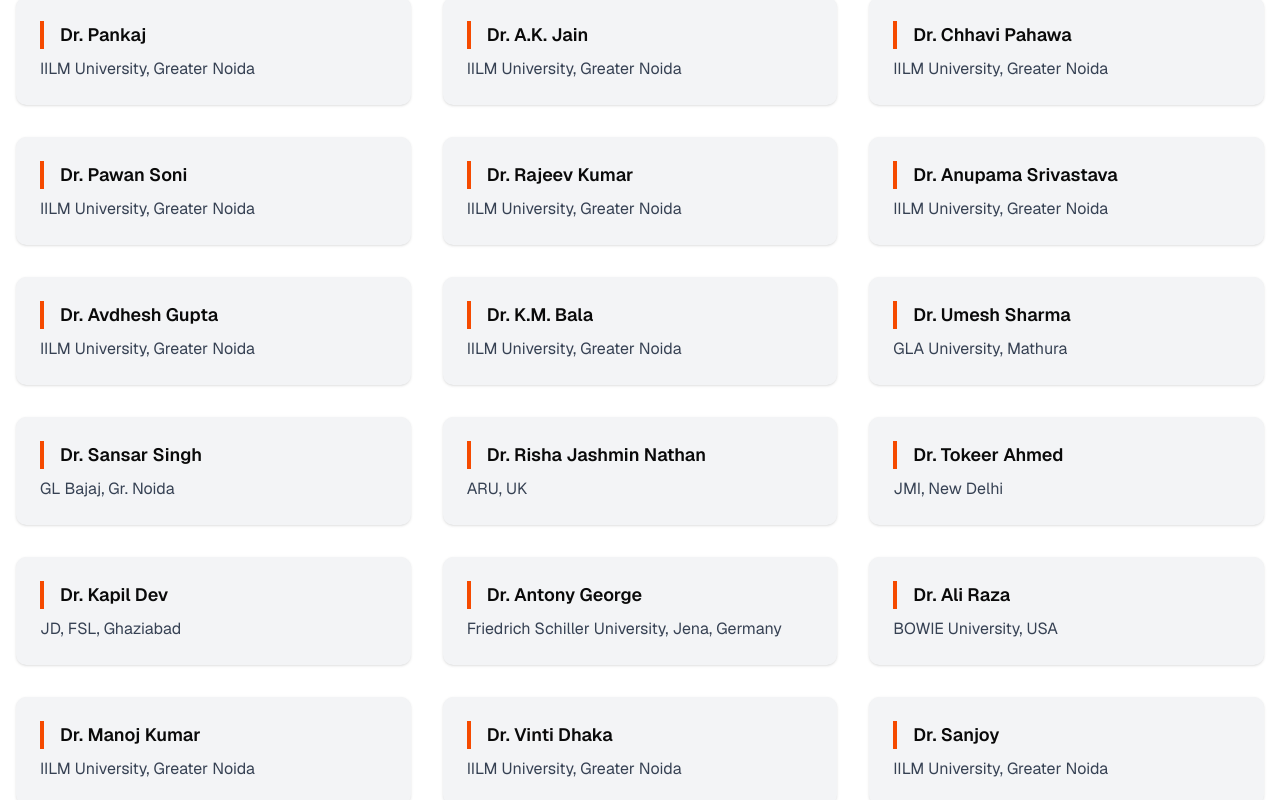
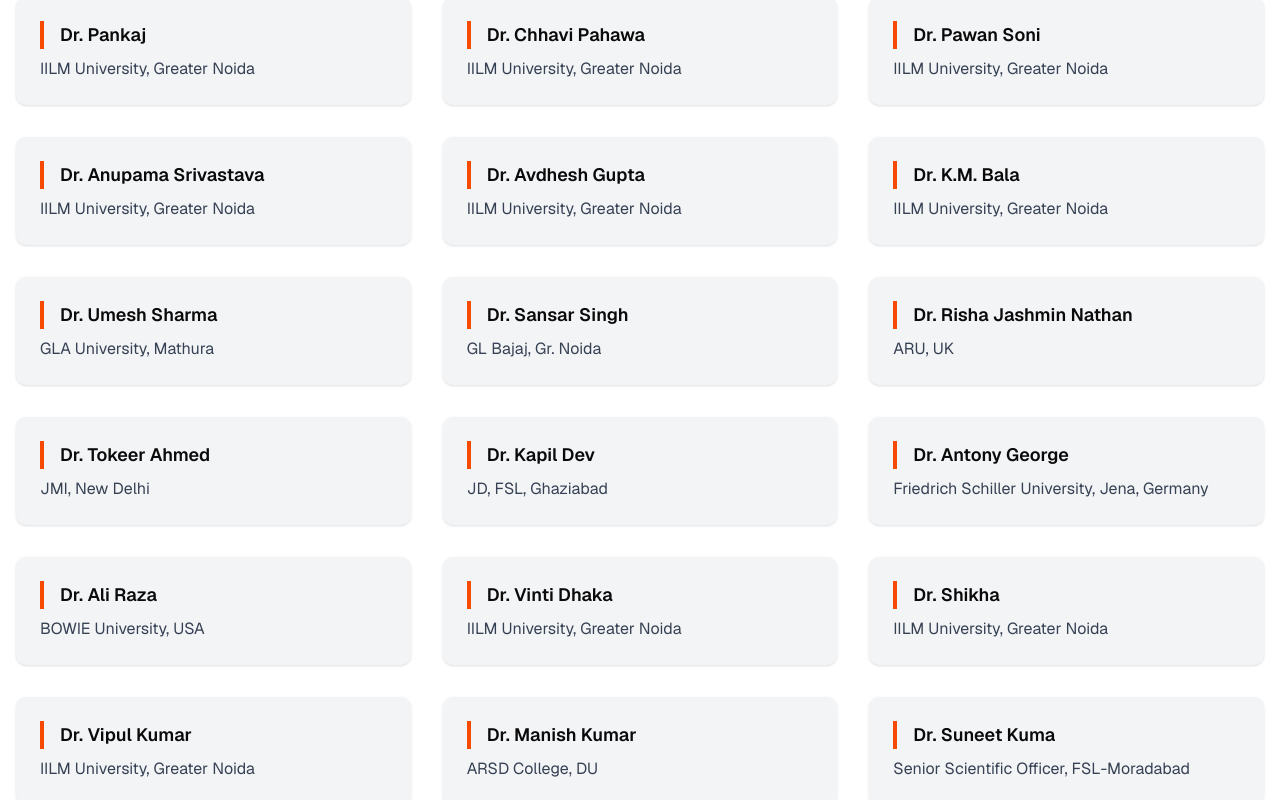
Before and after one commit to godstark82/amesf, a Next.js app: page /committees/other-committees in a window 1280 px wide. Shown: the part 560-1360 px from the top of the page. Built offline with nearby package versions, Linux system fonts and the light colour scheme.

Commit message:
name removed from technical committee

```diff
--- a/app/(site)/committees/other-committees/page.tsx
+++ b/app/(site)/committees/other-committees/page.tsx
@@ -14,10 +14,8 @@
 
 const technicalCommittee = [
     { name: "Dr. Pankaj", role: "IILM University, Greater Noida" },
-    { name: "Dr. A.K. Jain", role: "IILM University, Greater Noida" },
     { name: "Dr. Chhavi Pahawa", role: "IILM University, Greater Noida" },
     { name: "Dr. Pawan Soni", role: "IILM University, Greater Noida" },
-    { name: "Dr. Rajeev Kumar", role: "IILM University, Greater Noida" },
     { name: "Dr. Anupama Srivastava", role: "IILM University, Greater Noida" },
     { name: "Dr. Avdhesh Gupta", role: "IILM University, Greater Noida" },
     { name: "Dr. K.M. Bala", role: "IILM University, Greater Noida" },
@@ -28,33 +26,25 @@
     { name: "Dr. Kapil Dev", role: "JD, FSL, Ghaziabad" },
     { name: "Dr. Antony George", role: "Friedrich Schiller University, Jena, Germany" },
     { name: "Dr. Ali Raza", role: "BOWIE University, USA" },
-    { name: "Dr. Manoj Kumar", role: "IILM University, Greater Noida" },
     { name: "Dr. Vinti Dhaka", role: "IILM University, Greater Noida" },
-    { name: "Dr. Sanjoy", role: "IILM University, Greater Noida" },
     { name: "Dr. Shikha", role: "IILM University, Greater Noida" },
-    { name: "Dr. Aastha", role: "IILM University, Greater Noida" },
-    { name: "Dr. Sanjeev Verma", role: "IILM University, Greater Noida" },
     { name: "Dr. Vipul Kumar", role: "IILM University, Greater Noida" },
     { name: "Dr. Manish Kumar", role: "ARSD College, DU" },
+    { name: "Dr. Suneet Kuma", role: "Senior Scientific Officer, FSL-Moradabad" },
     { name: "Prof. (Dr.) Shubham Tiwari", role: "ABES, Ghaziabad" },
     { name: "Prof. (Dr.) Kedar Singh", role: "JNU" },
     { name: "Prof. (Dr.) OP Thakur", role: "NSUT, Delhi" },
     { name: "Prof. (Dr.) Geeta Singh", role: "DTU" },
     { name: "Dr. Nupur Mathur", role: "Teri" },
-    { name: "Dr. Khushboo Gupta", role: "IILM University, Greater Noida" },
-    { name: "Dr. Mukesh Kumar", role: "IILM University, Greater Noida" },
     { name: "Dr. Ashutosh Kumar", role: "TIET" },
     { name: "Dr. Pragya Ranjan Rout", role: "NIT Jalandhar" },
     { name: "Dr. Bikash Koli Dey", role: "SRMU, Chennai" },
-    { name: "Dr. Kuldeep Malik", role: "IILM University, Greater Noida" },
     { name: "Dr. Selva Bharti", role: "SRMU, Chennai" },
     { name: "Dr. Roopam Singh", role: "VIT, Chennai" },
     { name: "Dr. Roma Chandra", role: "IILM University, Greater Noida" },
     { name: "Dr. Garima Gupta", role: "IILM University, Greater Noida" },
     { name: "Dr. Muneeb Malik", role: "IILM University, Greater Noida" },
-    { name: "Dr. Veena", role: "IILM University, Greater Noida" },
     { name: "Dr. Monu", role: "IILM University, Greater Noida" },
-    { name: "Dr. Pankaj Verma", role: "IILM University, Greater Noida" },
 ];
 
 const technicalSessionCommittee = [
@@ -153,7 +143,7 @@
 ];
 
 const publicationCommittee = [
-    { name: "Prof. Narendra Kumar", role: "Committee Chair, IILM University, Greater Noida"},
+    { name: "Prof. Narendra Kumar", role: "Committee Chair, IILM University, Greater Noida" },
     { name: "Dr. Rajeev Kumar", role: "IILM University, Greater Noida" },
     { name: "Dr. Pranav Srivastava", role: "IILM University, Greater Noida" },
     { name: "Dr. Jaswinder Singh", role: "IILM University, Greater Noida" },
```
Also changed, not shown: 1 other file (tests, documents, lock files or other folders).
